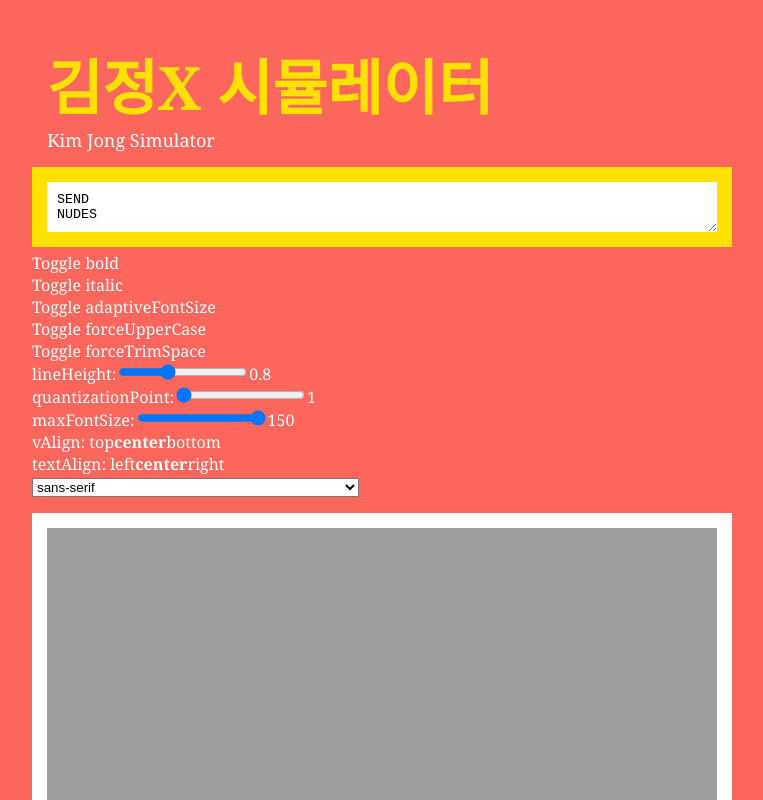
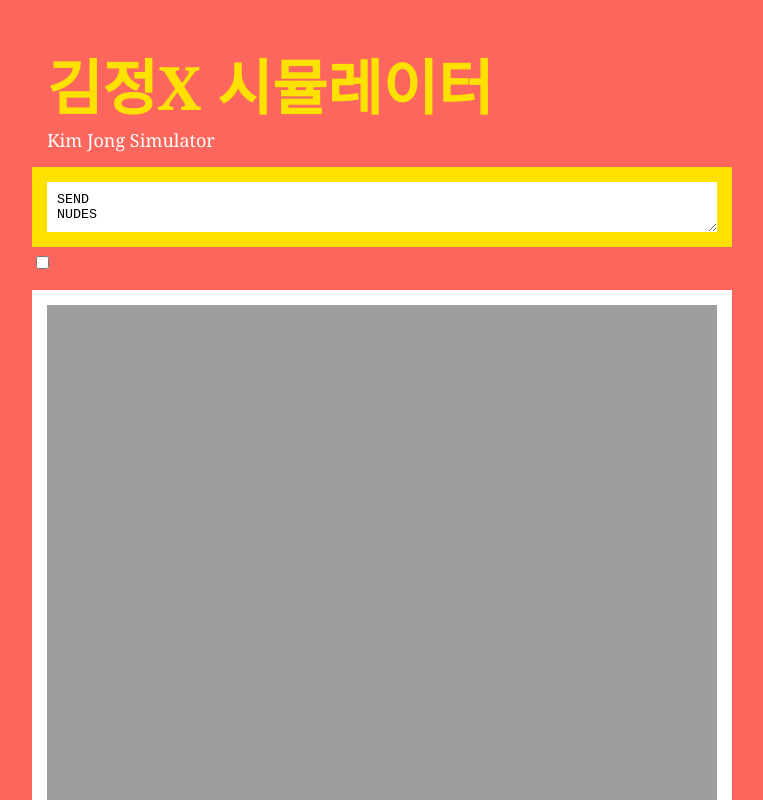
Before and after one commit to heyimalex/kim-jong-simulator, a React (Create React App) app: page / in a window 1280 px wide. Shown: the top 800 px of the page, without its empty margins (258-1021 px from the left). Built offline with nearby package versions, Linux system fonts and the light colour scheme.

Commit message:
Make advanced options toggle-able

```diff
--- a/src/App.tsx
+++ b/src/App.tsx
@@ -97,11 +97,24 @@ export default function App() {
         <h1>김정X 시뮬레이터</h1>
         <h2>Kim Jong Simulator</h2>
       </div>
+
       <textarea
         className={styles.MainText}
         value={state.text}
         onChange={onChange}
       />
+      <input
+        type="checkbox"
+        checked={state.showAdvancedTextOptions}
+        onChange={() => {
+          setState(state => ({
+            ...state,
+            showAdvancedTextOptions: !state.showAdvancedTextOptions
+          }));
+        }}
+      />
+      {state.showAdvancedTextOptions ? (
+        <React.Fragment>
           <Toggle rkey="bold" state={state} setState={setState} />
           <Toggle rkey="italic" state={state} setState={setState} />
           <Toggle rkey="adaptiveFontSize" state={state} setState={setState} />
@@ -152,6 +165,8 @@ export default function App() {
           >
             {fontStacks}
           </select>
+        </React.Fragment>
+      ) : null}
       <div className={styles.CanvasContainer}>
         <canvas width={1080} height={1080} ref={canvasRef} />
       </div>
```
Lines whose indentation alone changed are shown as unchanged.
